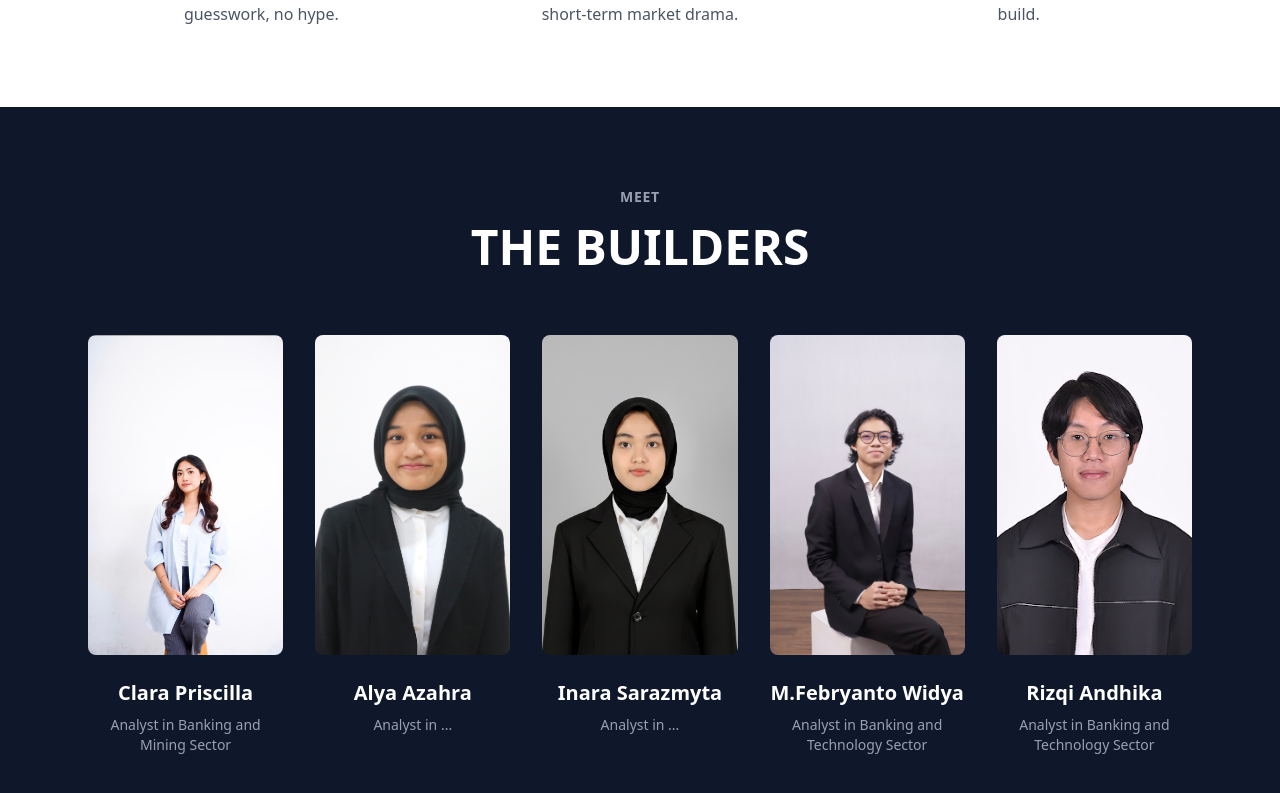
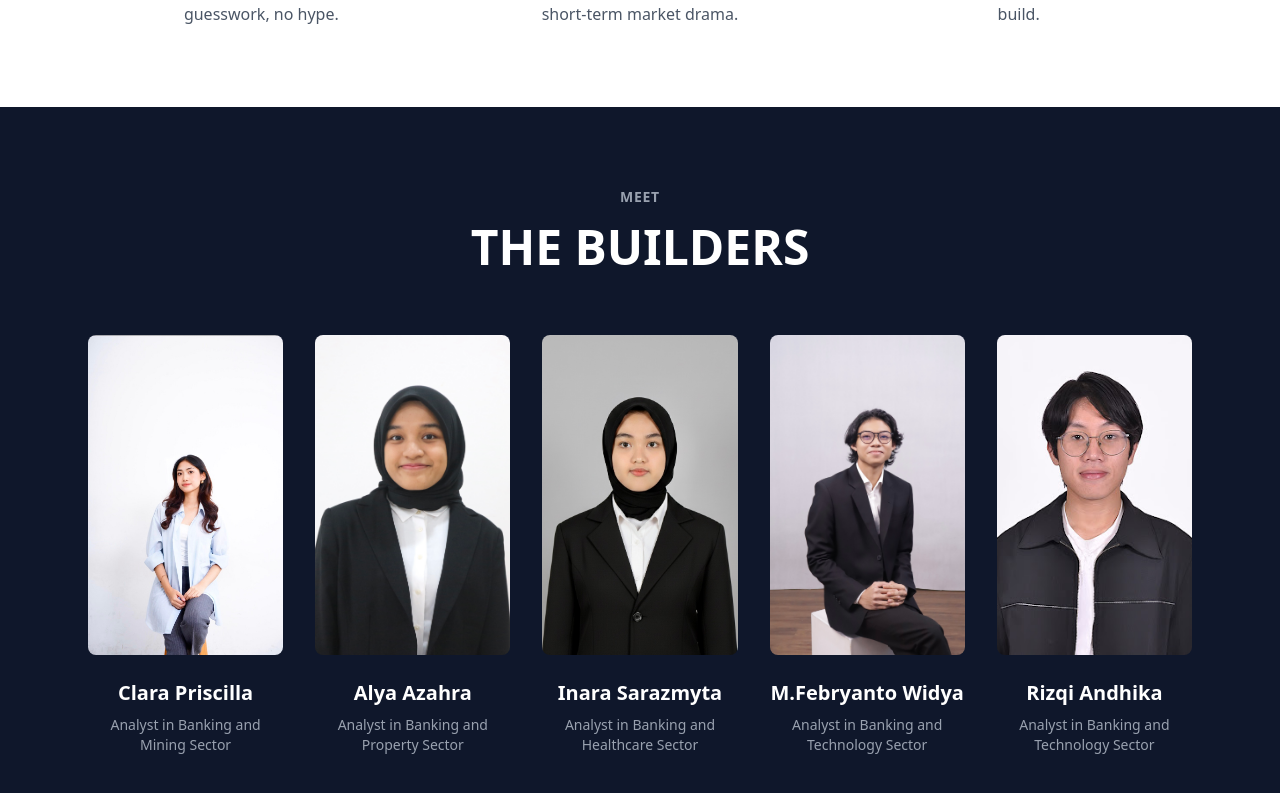
Before and after one commit to qiewi/capital-ball-fe, a Next.js app: page /about in a window 1280 px wide. Shown: the part 1369-2162 px from the top of the page. Built offline with nearby package versions, Linux system fonts and the light colour scheme.

Commit message:
feat: sector details

```diff
--- a/src/components/About/ProfileSection.tsx
+++ b/src/components/About/ProfileSection.tsx
@@ -12,12 +12,12 @@ export function ProfileSection() {
     },
     {
       name: "Alya Azahra",
-      role: "Analyst in ...",
+      role: "Analyst in Banking and Property Sector",
       image: "/images/About/alya.jpeg"
     },
     {
       name: "Inara Sarazmyta",
-      role: "Analyst in ...",
+      role: "Analyst in Banking and Healthcare Sector",
       image: "/images/About/inara.jpg"
     },
     {
```
